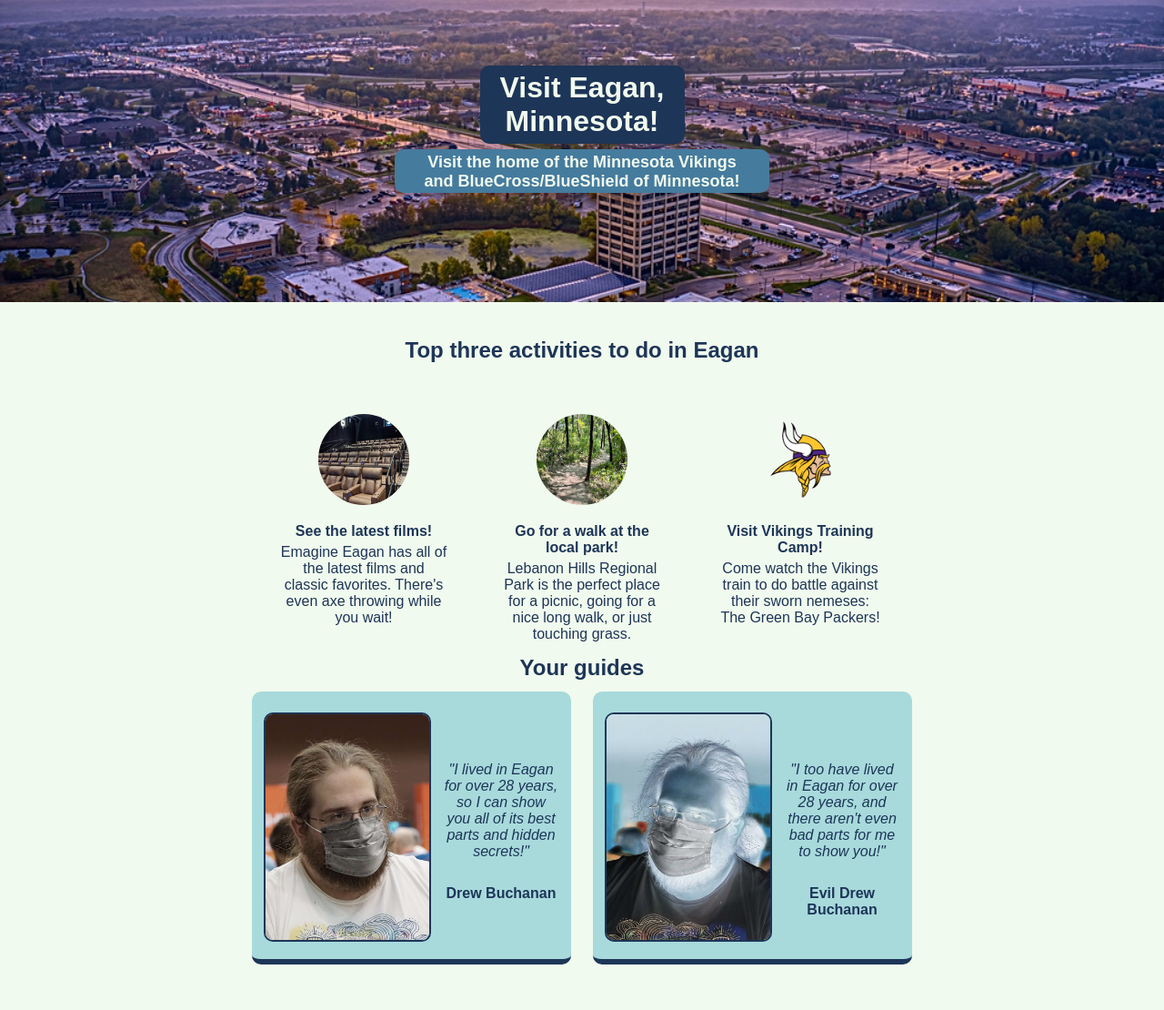
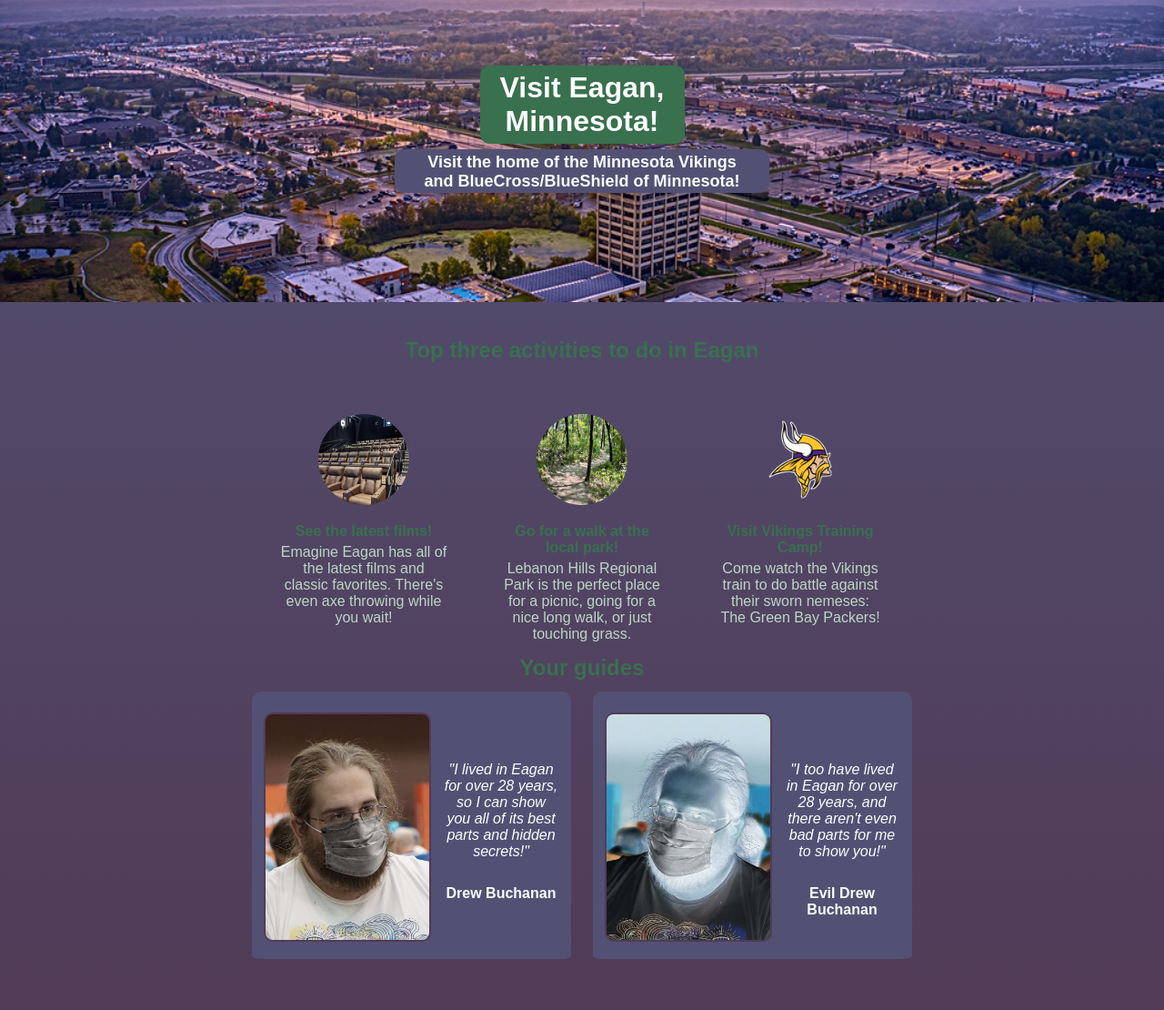
Before and after one commit to DrewBuchanan/HometownHomepage, a website built with Vite: page index.html in a window 1280 px wide. Shown: the part 48-1158 px from the top of the page at 91% size. Built offline with nearby package versions, Linux system fonts and the light colour scheme.

Commit message:
Use new color palette

```diff
--- a/css/styles.css
+++ b/css/styles.css
@@ -1,11 +1,10 @@
-/**
-Palette: https://scrimba.com/links/hometown-palette
-RED: #E63946
-LIGHT: #F1FAEE
-AQUA: #A8DADC
-LIGHT BLUE: #457B9D
-DARK BLUE: #1D3557
-
+/*
+Palette: https://coolors.co/ebf3ed-bcd6c5-fcfdfc-d8e7dd-39704e
+Ultra Violet: 525174
+Ash Gray: BCD6C5
+White: FCFDFC
+English Violet: 513B56
+Dark Spring Green: 39704E
 */
 
 * {
@@ -17,12 +16,14 @@
 body {
     margin: 0;
     text-align: center;
-    background-color: #F1FAEE;
+    background-color: #FCFDFC;
+    background: rgb(82,81,116);
+    background: linear-gradient(180deg, rgba(82,81,116,1) 0%, rgba(81,59,86,1) 100%);
 }
 
 #hero {
     background-image: url(../img/eagan.jpg);
-    background-color: #457B9D;
+    background-color: #525174;
     background-position: center;
     background-size: cover;
     background-repeat: no-repeat;
@@ -34,8 +35,8 @@
     width: 201px;
     text-align: center;
     margin: 0px auto 0px auto;
-    color: #F1FAEE;
-    background-color: #1D3557;
+    color: #FCFDFC;
+    background-color: #39704E;
     border-radius: 10px;
     padding: 6px 12px 6px 12px;
     font-size: 32px;
@@ -46,8 +47,8 @@
     width: 356px;
     text-align: center;
     margin: 6px auto 0px auto;
-    color: #F1FAEE;
-    background-color: #457B9D;
+    color: #FCFDFC;
+    background-color: #525174;
     border-radius: 10px;
     font-weight: bold;
     font-size: 18px;
@@ -62,7 +63,7 @@
 h3 {
     font-size: 24px;
     font-weight: bold;
-    color:#1D3557;
+    color:#39704E;
 }
 
 #activitiesContainer {
@@ -78,7 +79,7 @@
     margin-top: 16px;
     font-size: 16px;
     font-weight: bold;
-    color: #1D3557;
+    color: #39704E;
     width: 183px;
 }
 
@@ -86,13 +87,19 @@
     margin-top: 5px;
     width: 183px;
     font-size: 16px;
-    color: #1D3557;
+    color: #BCD6C5;
 }
 
 .activityImg {
     width: 100px;
     height: 100px;
     border-radius: 50px;
+}
+
+.guideHeading {
+    font-weight: bold;
+    font-size: 24px;
+    color: #39704E;
 }
 
 #guidesContainer {
@@ -108,8 +115,8 @@
     width: 400px;
     height: 294px;
     margin: auto 12px 50px 12px;
-    background-color: #A8DADC;
-    border-color:#1D3557;
+    background-color: #525174;
+    border-color:#513B56;
     border-style: solid;
     border-width: 0px 0px 6px 0px;
     border-radius: 10px;
@@ -120,21 +127,15 @@
     margin: 49px 13px 0px 13px;
 }
 
-.guideHeading {
-    font-weight: bold;
-    font-size: 24px;
-    color: #1D3557;
-}
-
 .guideQuote {
     font-size: 16px;
     font-style: italic;
-    color: #1D3557;
+    color: #FCFDFC;
     margin-top: 28px;
 }
 
 .guideCitation {
-    color: #1D3557;
+    color: #FCFDFC;
     font-weight: bold;
     margin-top: 28px;
 }
@@ -148,5 +149,5 @@
     border-radius: 10px;
     margin-left: 13px;
     margin-top: 23px;
-    border: 2px solid #1D3557;
+    border: 2px solid #513B56;
 }
```
